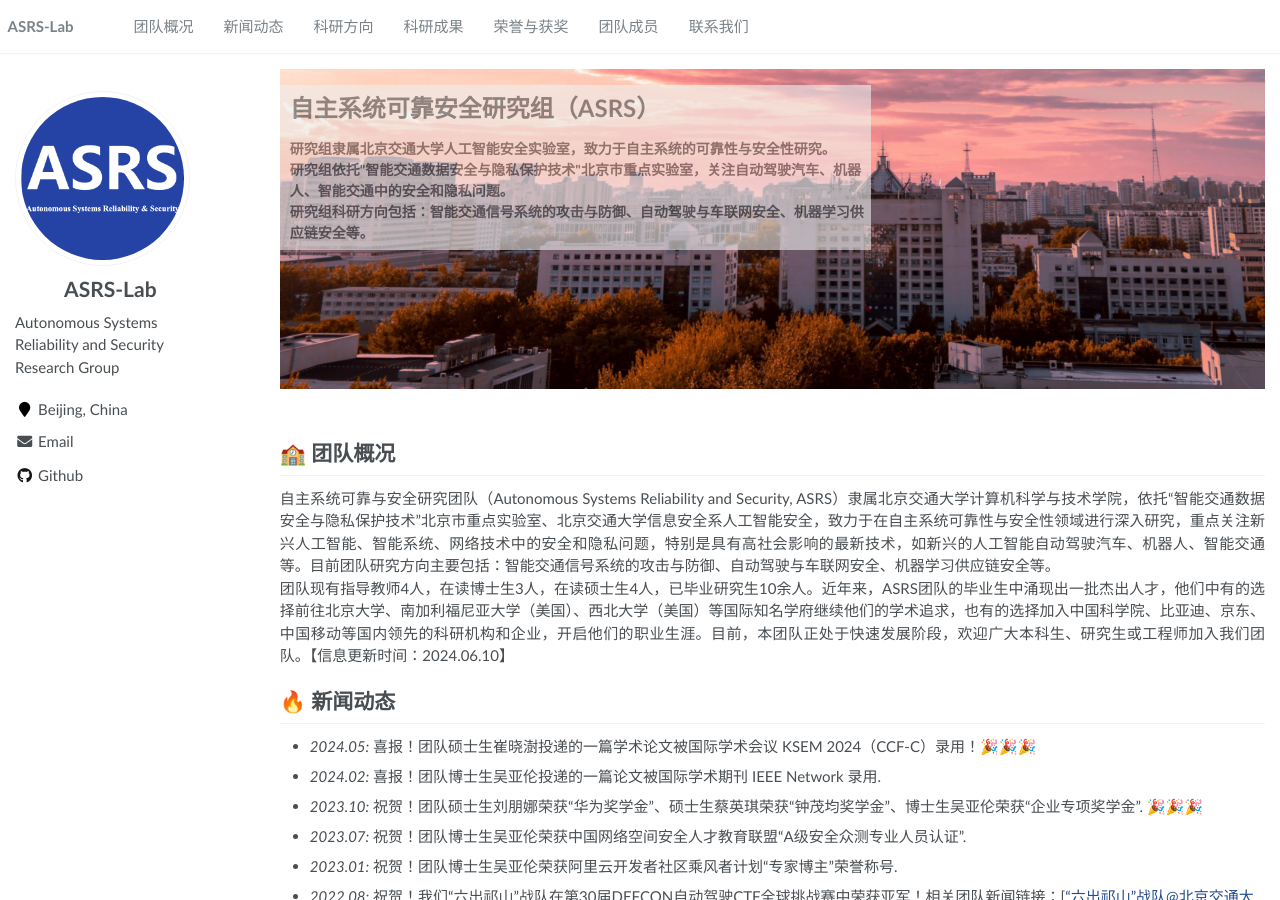
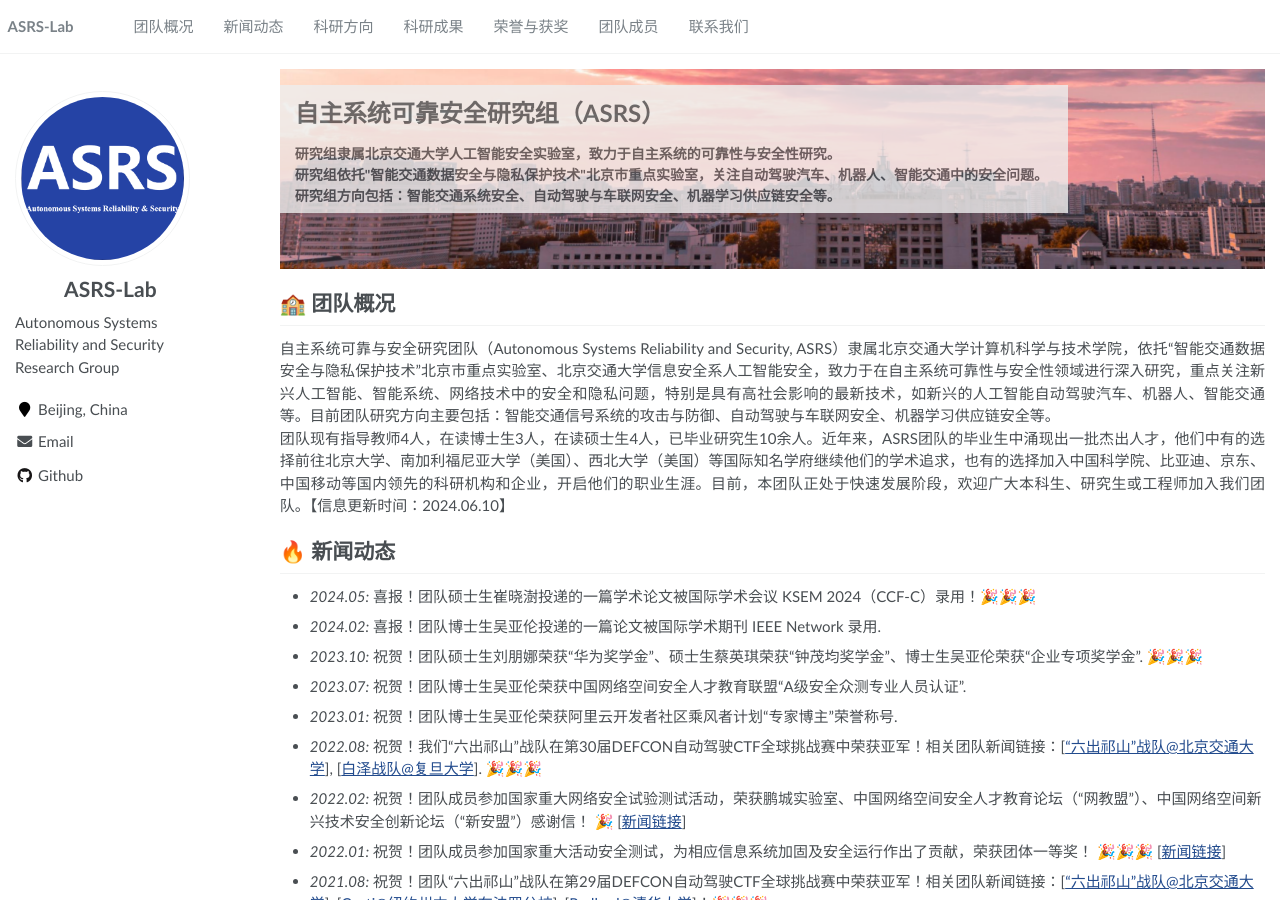
Before and after one commit to ASRS-Lab/ASRS-Lab.github.io, a Jekyll site: the page built from _pages/about.md, in a window 1280 px wide and 900 px high. Built offline with Jekyll 4.4.1, drawn with Linux system fonts in a browser that asks for light colours.

Commit message:
测试背景图片透明图层,fix bugs,调整浮层

```diff
--- a/_pages/about.md
+++ b/_pages/about.md
@@ -17,18 +17,16 @@ redirect_from:
 
 <!--<img src='/images/ASRS-Members.jpg' width="800px">-->
 
-<div style="background-image: url('images/background.png');height: 320px;width: 100%">
-  <div style="width:60%;background-color:#eeeeee;opacity:0.6;margin-top:16px;padding-left:10px;float:left;">
-  <p style="font-size:24px;font-weight:bold;margin-top:5px;">自主系统可靠安全研究组（ASRS）</p>
+<div style="background-image: url('images/background.png');height: 200px;width: 100%">
+  <div style="width:80%;background-color:#eeeeee;opacity:0.8;margin-top:16px;padding-left:15px;float:left;">
+  <p style="font-size:24px;font-weight:bold;margin-top:10px;">自主系统可靠安全研究组（ASRS）</p>
   <p style="font-size:14px;font-weight:bold;">
   	研究组隶属北京交通大学人工智能安全实验室，致力于自主系统的可靠性与安全性研究。<br />
-    研究组依托"智能交通数据安全与隐私保护技术"北京市重点实验室，关注自动驾驶汽车、机器人、智能交通中的安全和隐私问题。<br />
-    研究组科研方向包括：智能交通信号系统的攻击与防御、自动驾驶与车联网安全、机器学习供应链安全等。<br />
+    研究组依托"智能交通数据安全与隐私保护技术"北京市重点实验室，关注自动驾驶汽车、机器人、智能交通中的安全问题。<br />
+    研究组方向包括：智能交通系统安全、自动驾驶与车联网安全、机器学习供应链安全等。<br />
   </p>
   </div>
 </div>
-
-<br />
 
 
 
```
